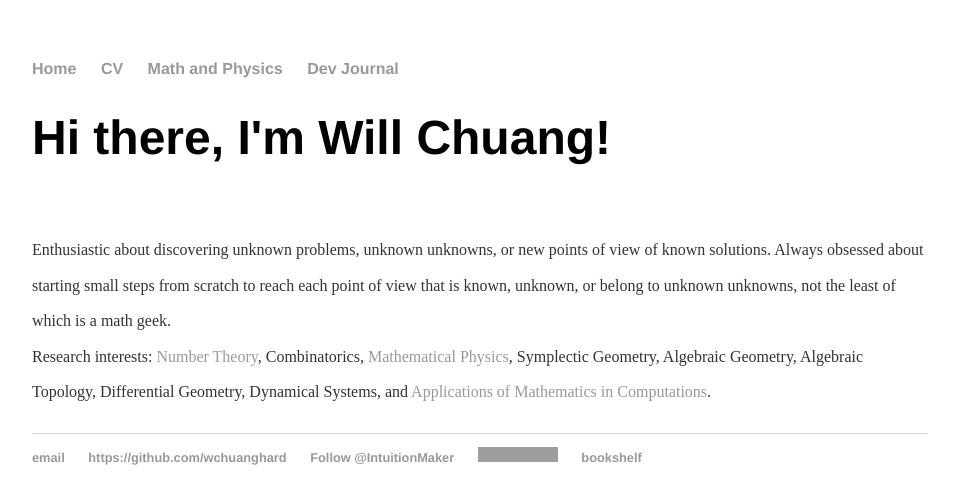
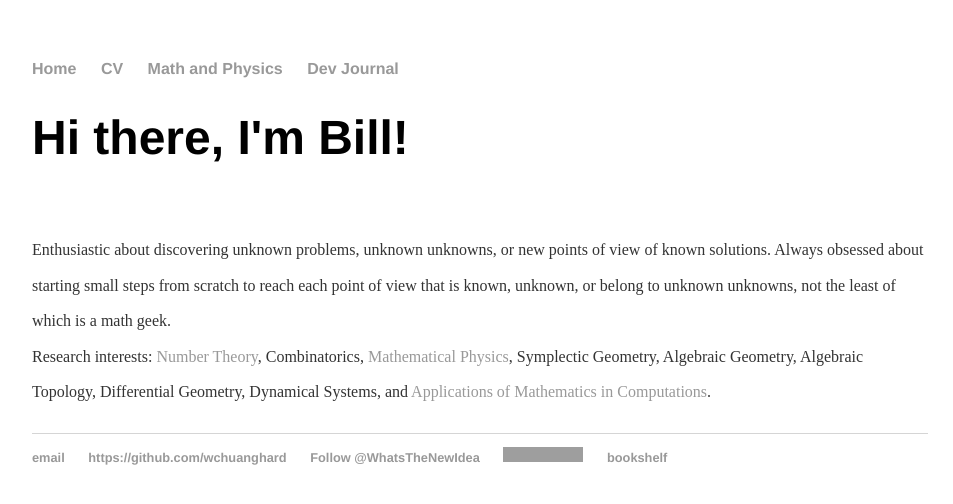
Before and after one commit to williamchuang/williamchuang.github.io, a Jekyll site: the page built from index.html, in a window 1280 px wide. Shown: the top 504 px of the page, without its empty margins (160-1113 px from the left). Built offline with Jekyll 4.4.1, drawn with Linux system fonts in a browser that asks for light colours; comment, search, counter and statistics services are not loaded; grey boxes are pictures that could not be loaded.

Commit message:
updates index

```diff
--- a/_layouts/default.html
+++ b/_layouts/default.html
@@ -28,7 +28,7 @@
     		<ul>
         		<li><a href="mailto:whchuang@usfca.edu">email</a></li>
         		<li><a href="https://github.com/wchuanghard">https://github.com/wchuanghard</a></li>
-        		<li><a href="https://twitter.com/IntuitionMaker" class="twitter-follow-button" data-show-count="false" data-dnt="true">Follow @IntuitionMaker</a> <script>!function(d,s,id){var js,fjs=d.getElementsByTagName(s)[0],p=/^http:/.test(d.location)?'http':'https';if(!d.getElementById(id)){js=d.createElement(s);js.id=id;js.src=p+'://platform.twitter.com/widgets.js';fjs.parentNode.insertBefore(js,fjs);}}(document, 'script', 'twitter-wjs');</script></li>
+        		<li><a href="https://twitter.com/WhatsTheNewIdea" class="twitter-follow-button" data-show-count="false" data-dnt="true">Follow @WhatsTheNewIdea</a> <script>!function(d,s,id){var js,fjs=d.getElementsByTagName(s)[0],p=/^http:/.test(d.location)?'http':'https';if(!d.getElementById(id)){js=d.createElement(s);js.id=id;js.src=p+'://platform.twitter.com/widgets.js';fjs.parentNode.insertBefore(js,fjs);}}(document, 'script', 'twitter-wjs');</script></li>
                 	<li><a href="https://www.linkedin.com/in/whchuang"><img src="https://static.licdn.com/scds/common/u/img/webpromo/btn_profile_bluetxt_80x15.png" width="80" height="15" border="0" alt="View William H. Chuang's profile on LinkedIn"></a></li>
           		<li><a href ="https://www.anobii.com/maobooks/books">bookshelf</a></li>
 			</ul>
--- a/index.html
+++ b/index.html
@@ -1,9 +1,9 @@
 ---
 layout: default
-title: William Chuang
+title: Bill Chuang
 ---
 <div class="blurb">
-	<h1>Hi there, I'm Will Chuang!</h1>
+	<h1>Hi there, I'm Bill!</h1>
 	<!--<a href="/about">Read more about my life...</a></p> -->
 	<p>
 
```
